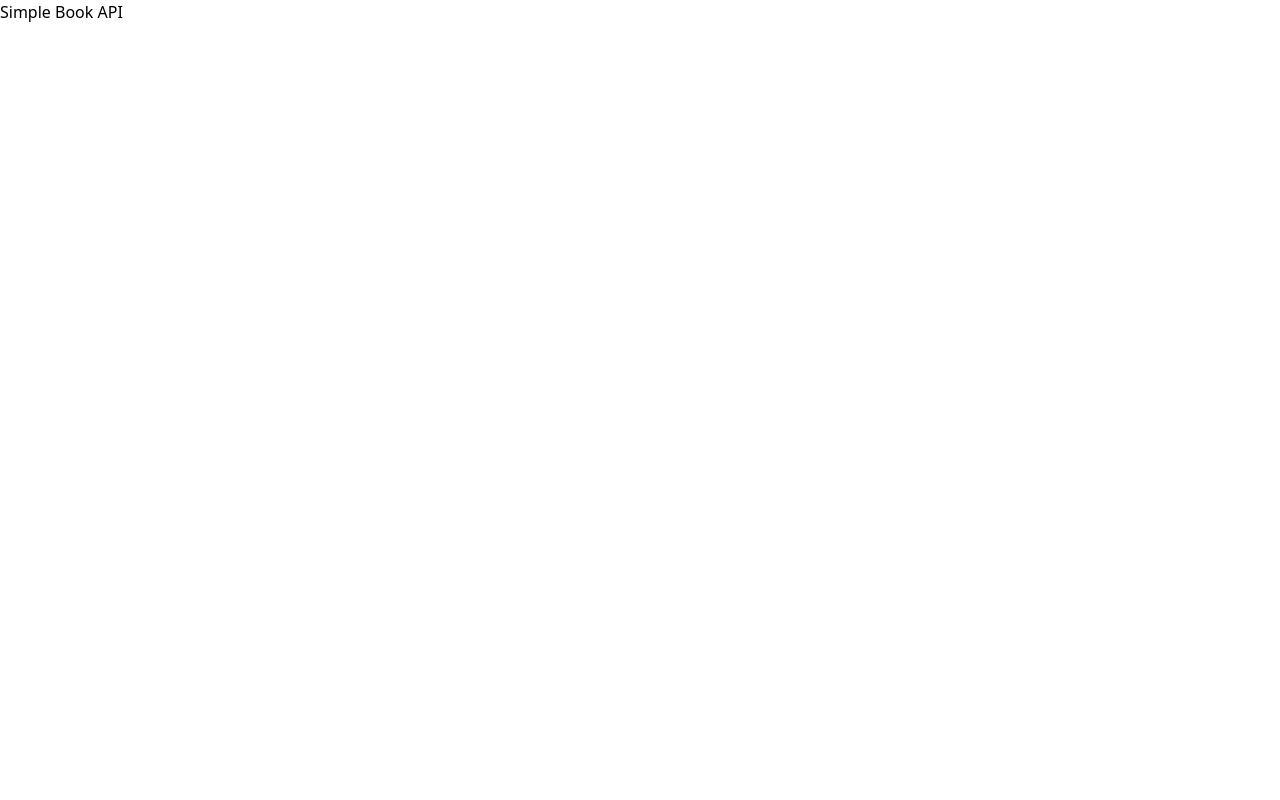
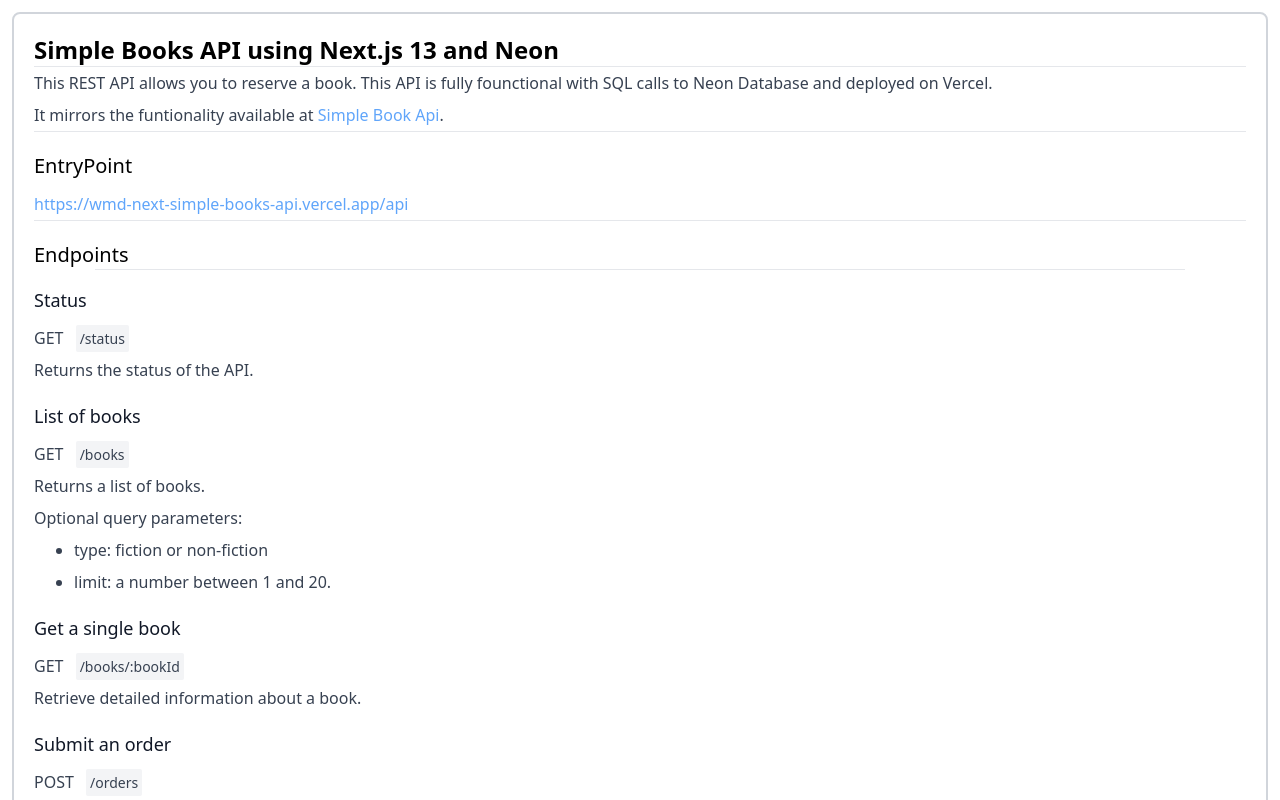
Before and after one commit to hassan-ak/wmd-next-simple-books-api, a Next.js app: page / in a window 1280 px wide. Shown: the top 800 px of the page. Built offline with nearby package versions, Linux system fonts and the light colour scheme.

Commit message:
api frontend

```diff
--- a/src/app/page.tsx
+++ b/src/app/page.tsx
@@ -1,8 +1,32 @@
-import Image from 'next/image';
-import { Inter } from 'next/font/google';
-
-const inter = Inter({ subsets: ['latin'] });
+import Link from 'next/link';
+import { ApiAuthentication } from '@/components/ApiAuthentication';
+import { Intro } from '@/components/Intro';
+import { EntryPoint } from '@/components/EntryPoint';
+import { EndPoints } from '@/components/EndPoints';
+import { Status } from '@/components/Status';
+import { ListBooks } from '@/components/ListBooks';
+import { SingleBook } from '@/components/SingleBook';
+import { PlaceOrder } from '@/components/PlaceOrder';
+import { AllOrders } from '@/components/AllOrders';
+import { SingleOrder } from '@/components/SingleOrder';
+import { DeleteOrder } from '@/components/DeleteOrder';
+import { UpdateOrder } from '@/components/UpdateOrder';
 
 export default function Home() {
-  return <div>Simple Book API</div>;
+  return (
+    <div className='m-3 rounded-lg border-2 border-gray-300 p-5 leading-8'>
+      <Intro />
+      <EntryPoint />
+      <EndPoints />
+      <Status />
+      <ListBooks />
+      <SingleBook />
+      <PlaceOrder />
+      <AllOrders />
+      <SingleOrder />
+      <UpdateOrder />
+      <DeleteOrder />
+      <ApiAuthentication />
+    </div>
+  );
 }
```
